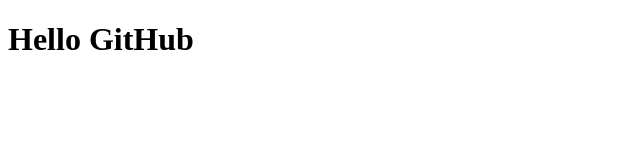
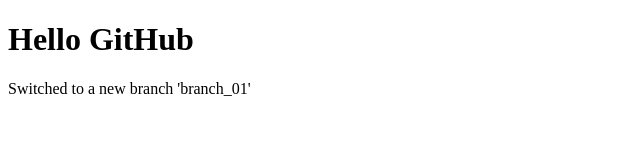
Before and after one commit to coderstrustsozib/github-branch-create, a plain HTML site: page index.html in a window 1280 px wide. Shown: the whole page, without its empty margins (0-640 px from the left). Drawn offline with Linux system fonts and the light colour scheme.

Commit message:
add new branch

```diff
--- a/index.html
+++ b/index.html
@@ -7,5 +7,8 @@
 </head>
 <body>
     <h1>Hello GitHub</h1>
+
+    <p>Switched to a new branch 'branch_01'</p>
+
 </body>
 </html>
```
